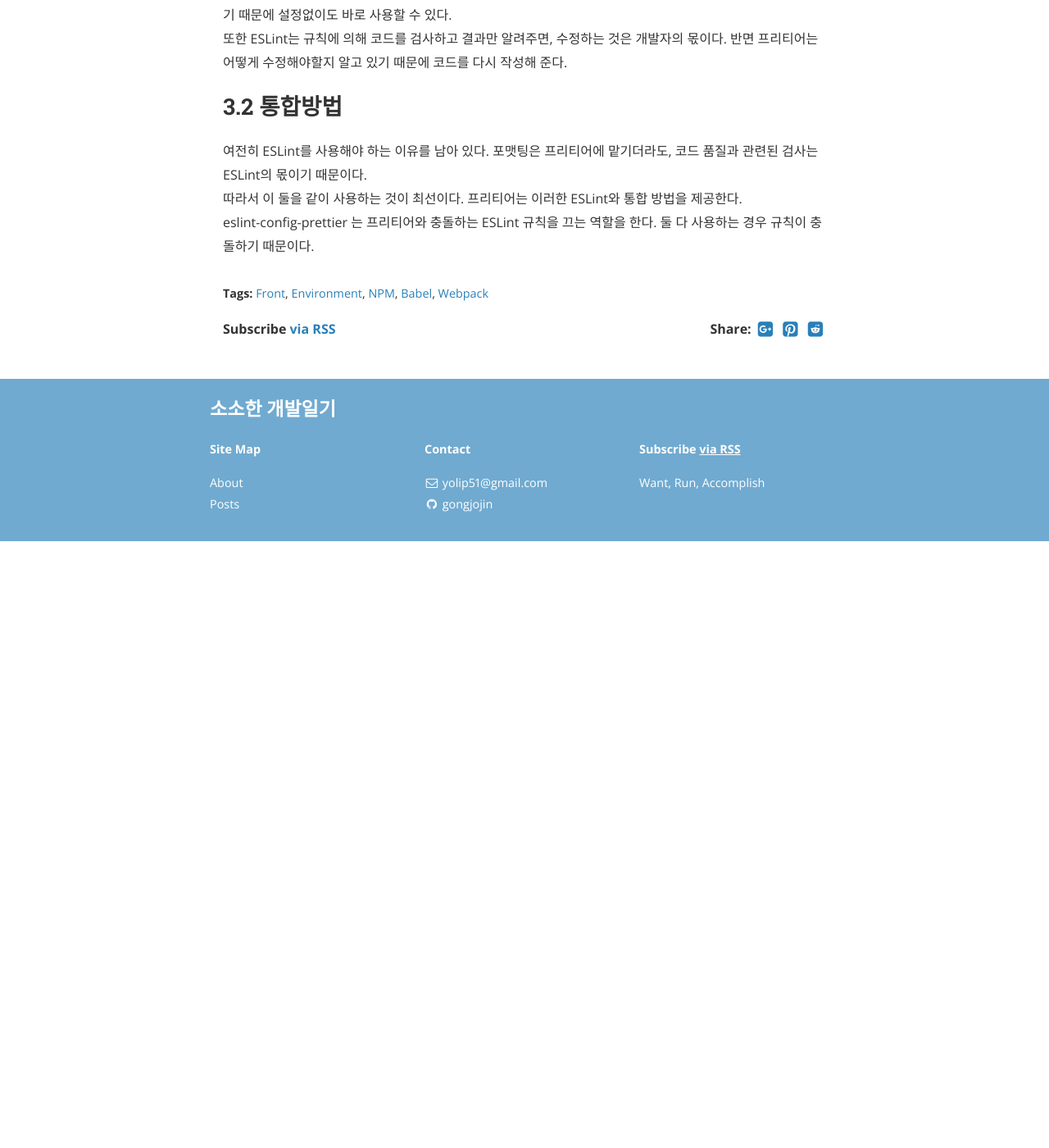
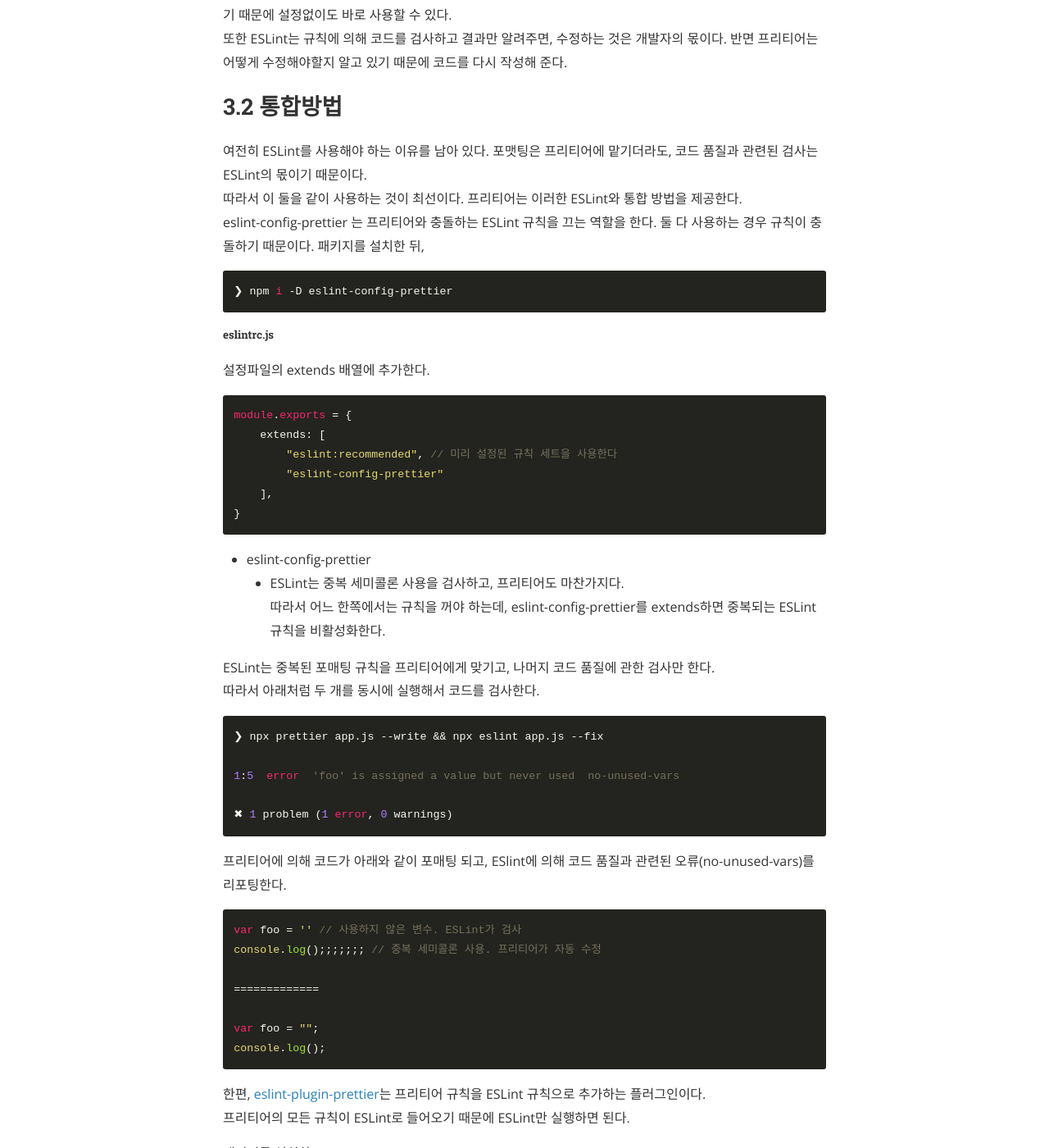
Before and after one commit to gonghojin/gonghojin.github.io, a Jekyll site: the page built from _posts/educations/2020-02-07-front-dev-env-2.markdown, in a window 1280 px wide and 1400 px high, scrolled down 3518 px. Shown: the whole window at 82% size. Built offline with Jekyll 4.4.1, drawn with Linux system fonts in a browser that asks for light colours; nearby versions of some CDN libraries; comment, search, counter and statistics services are not loaded; before the commit the page ends 4178 px from its top, so only the background shows below that; some of the changed text lies outside the part shown.

Commit message:
Add: 세미나 정리 시작_린트, 자동화 완료

```diff
--- a/_posts/educations/2020-02-07-front-dev-env-2.markdown
+++ b/_posts/educations/2020-02-07-front-dev-env-2.markdown
@@ -104,3 +104,147 @@ console.log("hello world");
 여전히 ESLint를 사용해야 하는 이유를 남아 있다. 포맷팅은 프리티어에 맡기더라도, 코드 품질과 관련된 검사는 ESLint의 몫이기 때문이다.
 따라서 이 둘을 같이 사용하는 것이 최선이다. 프리티어는 이러한 ESLint와 통합 방법을 제공한다.
 eslint-config-prettier 는 프리티어와 충돌하는 ESLint 규칙을 끄는 역할을 한다. 둘 다 사용하는 경우 규칙이 충돌하기 때문이다.
+패키지를 설치한 뒤,
+~~~
+❯ npm i -D eslint-config-prettier
+~~~
+##### eslintrc.js
+설정파일의 extends 배열에 추가한다.
+~~~
+module.exports = {
+    extends: [
+        "eslint:recommended", // 미리 설정된 규칙 세트을 사용한다
+        "eslint-config-prettier"
+    ],
+}
+~~~
++ eslint-config-prettier
+	- ESLint는 중복 세미콜론 사용을 검사하고, 프리티어도 마찬가지다.
+	따라서 어느 한쪽에서는 규칙을 꺼야 하는데, eslint-config-prettier를 extends하면 중복되는 ESLint 규칙을 비활성화한다.
+
+ESLint는 중복된 포매팅 규칙을 프리티어에게 맞기고, 나머지 코드 품질에 관한 검사만 한다.
+따라서 아래처럼 두 개를 동시에 실행해서 코드를 검사한다.
+~~~
+❯ npx prettier app.js --write && npx eslint app.js --fix
+
+1:5  error  'foo' is assigned a value but never used  no-unused-vars
+
+✖ 1 problem (1 error, 0 warnings)
+~~~
+프리티어에 의해 코드가 아래와 같이 포매팅 되고, ESlint에 의해 코드 품질과 관련된 오류(no-unused-vars)를 리포팅한다.
+~~~
+var foo = '' // 사용하지 않은 변수. ESLint가 검사
+console.log();;;;;;; // 중복 세미콜론 사용. 프리티어가 자동 수정
+
+=============
+
+var foo = "";
+console.log();
+~~~
+
+한편, [eslint-plugin-prettier](https://github.com/prettier/eslint-plugin-prettier)는 프리티어 규칙을 ESLint 규칙으로 추가하는 플러그인이다.
+프리티어의 모든 규칙이 ESLint로 들어오기 때문에 ESLint만 실행하면 된다.
+
+패키지를 설치하고,
+~~~
+❯ npm i -D eslint-plugin-prettier
+~~~
+설정 파일에서 plugins와 rules에 설정을 추가한다.
+##### eslintrc.js
+~~~
+{
+  plugins: [
+    "prettier"
+  ],
+  rules: {
+    "prettier/prettier": "error"
+  },
+}
+~~~
+프리티어의 모든 규칙을 ESLint 규칙으로 가져온 설정이다. 이제는 ESLint만 실행해도 프리티어 포매팅 기능을 가져올 수 있다.
+~~~
+❯ npx eslint app.js --fix
+~~~
+프리티어는 이 두 패키지를 함게 사용하는 [단순한 설정](https://prettier.io/docs/en/integrating-with-linters.html)을 제공하는데 아래 설정을 추가하면 된다.
+##### eslintrc.js
+~~~
+{
+  "extends": [
+    "eslint:recommended",
+    "plugin:prettier/recommended"
+  ]
+}
+~~~
+
+## 4. 자동화
+린트는 코딩할 때마다 수시로 실행해야 하기 때문에 이런 일은 자동화하는 것이 좋다.
+"긱 훗"과 "에디터 확장 도구"를 사용하는 방법이 있다.
+
+## 4.1 긱 훗
+소스 트래킹 도구로 깃을 사용한다면 '깃 훅'을 사용하는 것이 좋다. 커밋 전, 푸시 전 등 깃 커맨드 실행 시점에 끼어들 수 있는 훅을 제공한다.
+[husky](https://github.com/typicode/husky)는 깃 훅을 쉽게 사용할 수 있는 도구다. 커밋 메시지 작성 전에 끼어 들어 린트로 코드 검사 작업을 추가해 보자.
+
+먼저 패키지를 다운로드 하고,
+~~~
+❯ npm i -D husky
+~~~
+허스키는 패키지 파일에 설정을 추가한다.
+##### package.json
+~~~
+{
+  "husky": {
+    "hooks": {
+      "pre-commit": "echo \"이것은 커밋전에 출력됨\""
+    }
+  }
+}
+~~~
+훅이 제대로 동작하는지 빈 커밋을 만들어 보자.
+~~~
+git commit --allow-empty -m "빈 커밋"
+husky > pre-commit (node v13.1.0)
+이것은 커밋전에 출력됨  ----> 깃 훅이 동작함
+[master db8b4b8] empty
+~~~
+pre-commit에 설정한 내용이 출력되었다. 출력 대신에 린트 명령어로 대체하면 커밋 메시지 작성 전에 린트를 수행할 수 있다.
+##### package.json
+~~~
+{
+  "husky": {
+    "hooks": {
+      "pre-commit": "eslint app.js --fix"
+    }
+  }
+}
+~~~
+만약 린트 수행 중 오류를 발견하면 커밋 과정은 취소된다.  린트를 통과하게끔 코드를 수정해야만 커밋할 수 있는 환경이 된 것이다.
+
+추가적으로, 코드가 점점 많아지면 커밋 작성이 느려질 수 있는데, 커밋 전에 모든 코드를 린트로 검사하는 시간이 소유되기 때문이다.
+커밋 시 변경된 파일만 린트로 검사해서 시간을 단축해 보자. [lint-staged](https://github.com/okonet/lint-staged)는 변경된(스테이징된) 파일만 린트를 수행하는 도구다.
+
+패키지를 설치하고,
+~~~
+❯ npm i -D lint-staged
+~~~
+패키지 파일에 설정을 추가한다.
+##### package.json
+~~~
+{
+  "lint-staged": {
+    "*.js": "eslint --fix"
+  }
+}
+~~~
+내용이 변경된 파일 중에 .js 확장자로 끝나는 파일만 린트로 코드 검사를 한다.
+pre-commit 훅도 아래처럼 변경한다.
+##### package.json
+~~~
+{
+  "husky": {
+    "hooks": {
+      "pre-commit": "lint-staged"
+    }
+  },
+}
+~~~
+커밋 메시지 작성 전에 lint-staged를 실행할 것이다. 변경되거나 추가된 파일만 검사함으로써, 커밋 과정이 훨씬 가벼워 질 것이다.
```
Also changed, not shown: other parts of _posts/educations/2020-02-07-front-dev-env-2.markdown (+1 -1 lines).
